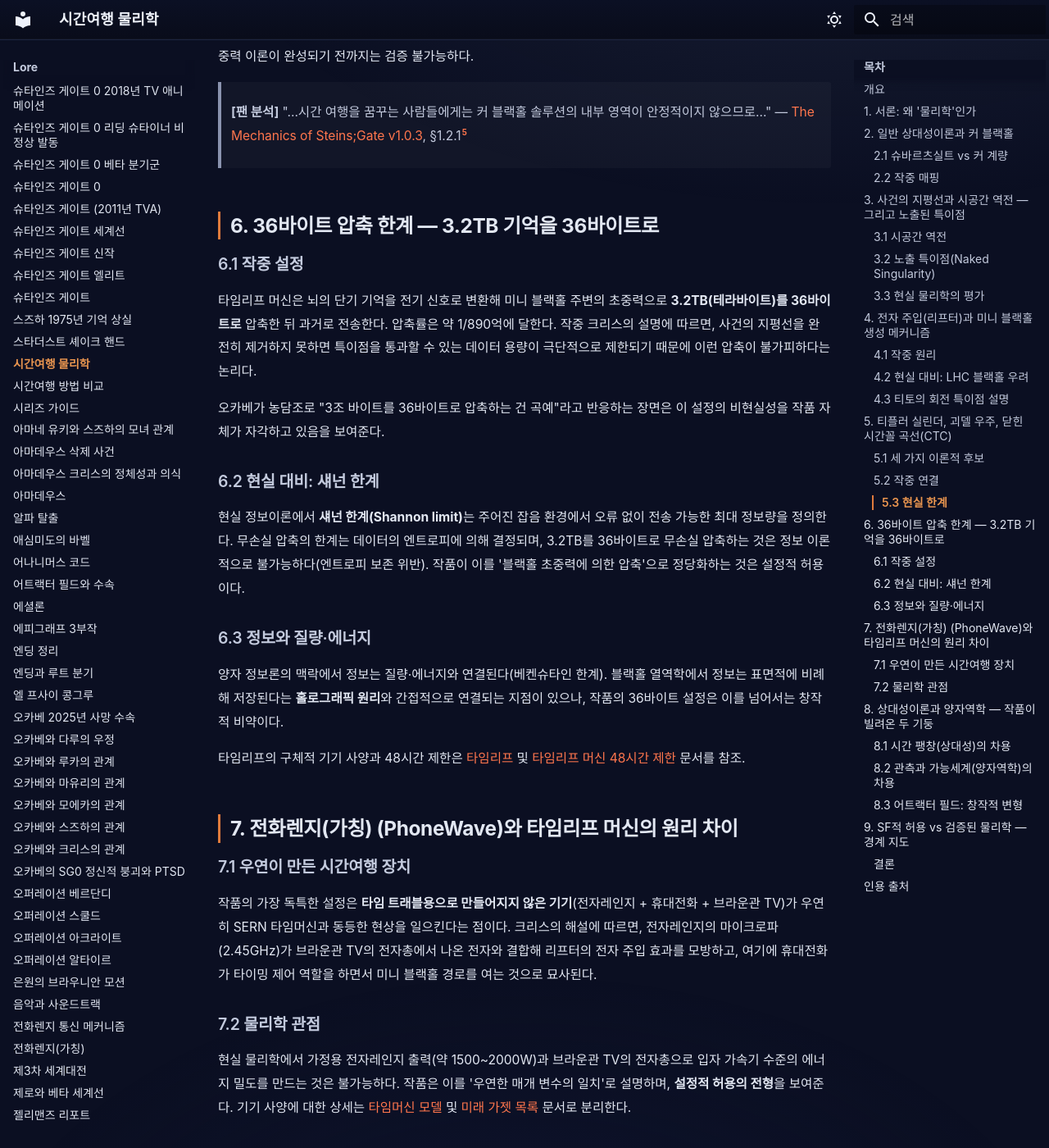
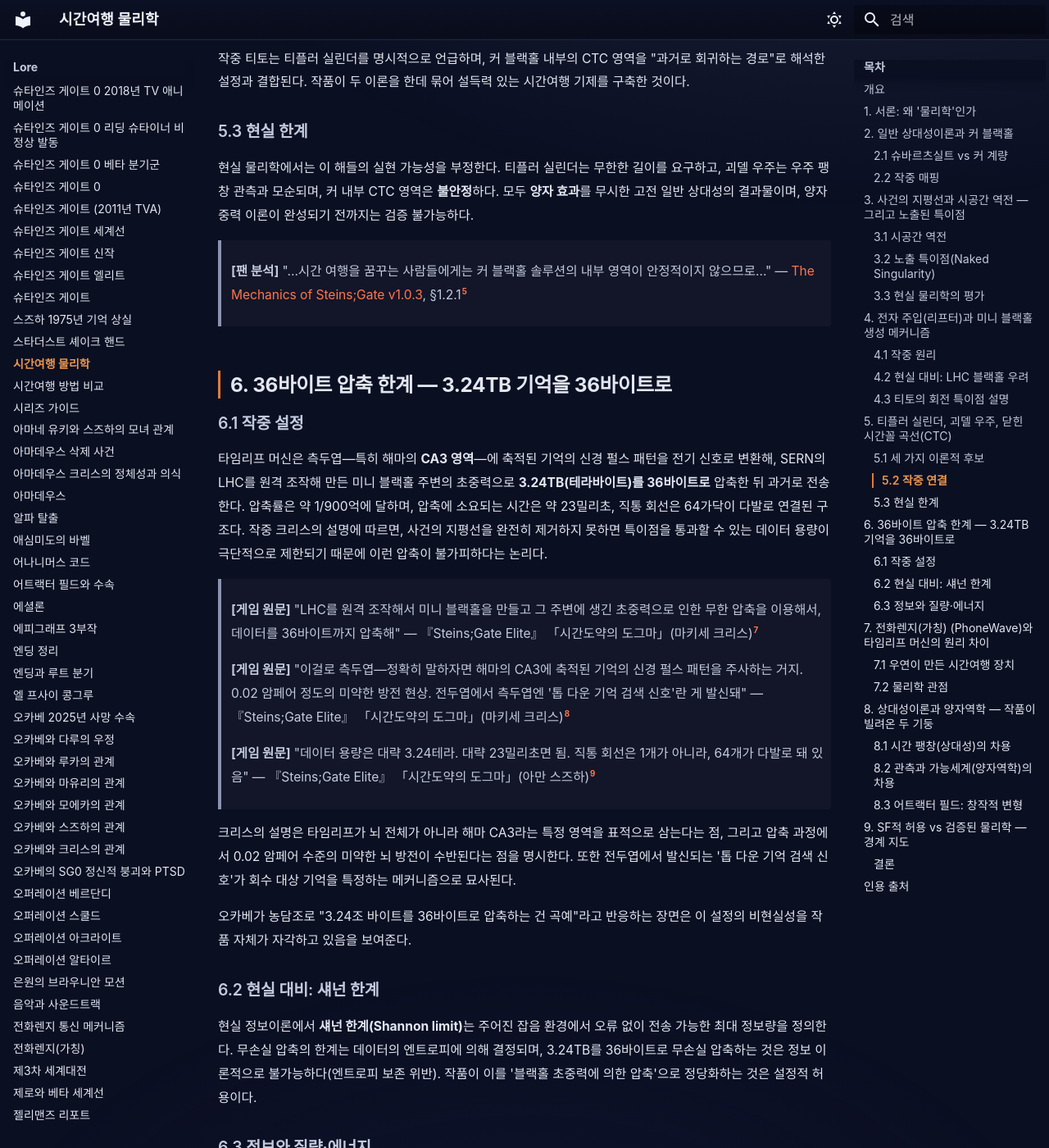
Before and after one commit to sgwiki/sgwiki.github.io, an MkDocs documentation site: the page built from wiki/lore/시간여행-물리학.md, in a window 1280 px wide and 1400 px high, scrolled down 4096 px. Shown: the whole window at 82% size. Built offline with MkDocs 1.6.1 and Material for MkDocs 9.7.7, drawn with Linux system fonts in a browser that asks for light colours; some web fonts are replaced; some of the changed text lies outside the part shown.

Commit message:
feat(wiki): 시간여행-물리학 — P10 86ea731b 패치 적용

```diff
--- a/wiki/lore/시간여행-물리학.md
+++ b/wiki/lore/시간여행-물리학.md
@@ -41,6 +41,10 @@ spoiler: endgame
 ### 3.2 노출 특이점(Naked Singularity)
 
 커 블랙홀에서 각운동량이 질량을 일정 수준 이상으로 웃돌면 사건의 지평선과 내부 지평선이 겹쳐져 완전히 사라진다. 그 결과 특이점이 드러나는 **벌거벗은(naked) 고리 특이점**이 된다. 사건의 지평선이라는 보호막이 없어지면 외부 관측자가 특이점 근처의 사건을 직접 관측할 수 있게 되며, 인과율이 파탄날 수 있다. 작품은 이 설정을 차용해 "전자 주입으로 사건의 지평선을 제거하면 특이점이 노출되고 시간 지연 문제가 해결된다"는 논리를 전개한다.
+
+> **[게임 원문]** "각운동량이 질량을 웃돌면 사건의 지평선 이벤트 호라이즌이 없어지고 특이점이 노출된 상태가 되는 점이야" — 『Steins;Gate Elite』 「시공 경계의 도그마」(마키세 크리스)[^6]
+
+이 대사는 작중 커 블랙홀을 시간여행의 토대로 삼는 설정의 핵심 근거로, 노출 특이점이 시간 지연 문제를 해결한다는 작품 논리의 출발점이다.
 
 ### 3.3 현실 물리학의 평가
 
@@ -96,17 +100,25 @@ SERN의 인체 실험 프로그램(Z 프로그램)과 젤리맨에 대한 상세
 
 > **[팬 분석]** "...시간 여행을 꿈꾸는 사람들에게는 커 블랙홀 솔루션의 내부 영역이 안정적이지 않으므로..." — [The Mechanics of Steins;Gate v1.0.3](../근거자료/비공식/mechanics-of-steins-gate/ch1.md), §1.2.1[^5]
 
-## 6. 36바이트 압축 한계 — 3.2TB 기억을 36바이트로
+## 6. 36바이트 압축 한계 — 3.24TB 기억을 36바이트로
 
 ### 6.1 작중 설정
 
-타임리프 머신은 뇌의 단기 기억을 전기 신호로 변환해 미니 블랙홀 주변의 초중력으로 **3.2TB(테라바이트)를 36바이트로** 압축한 뒤 과거로 전송한다. 압축률은 약 1/890억에 달한다. 작중 크리스의 설명에 따르면, 사건의 지평선을 완전히 제거하지 못하면 특이점을 통과할 수 있는 데이터 용량이 극단적으로 제한되기 때문에 이런 압축이 불가피하다는 논리다.
+타임리프 머신은 측두엽—특히 해마의 **CA3 영역**—에 축적된 기억의 신경 펄스 패턴을 전기 신호로 변환해, SERN의 LHC를 원격 조작해 만든 미니 블랙홀 주변의 초중력으로 **3.24TB(테라바이트)를 36바이트로** 압축한 뒤 과거로 전송한다. 압축률은 약 1/900억에 달하며, 압축에 소요되는 시간은 약 23밀리초, 직통 회선은 64가닥이 다발로 연결된 구조다. 작중 크리스의 설명에 따르면, 사건의 지평선을 완전히 제거하지 못하면 특이점을 통과할 수 있는 데이터 용량이 극단적으로 제한되기 때문에 이런 압축이 불가피하다는 논리다.
 
-오카베가 농담조로 "3조 바이트를 36바이트로 압축하는 건 곡예"라고 반응하는 장면은 이 설정의 비현실성을 작품 자체가 자각하고 있음을 보여준다.
+> **[게임 원문]** "LHC를 원격 조작해서 미니 블랙홀을 만들고 그 주변에 생긴 초중력으로 인한 무한 압축을 이용해서, 데이터를 36바이트까지 압축해" — 『Steins;Gate Elite』 「시간도약의 도그마」(마키세 크리스)[^7]
+
+> **[게임 원문]** "이걸로 측두엽—정확히 말하자면 해마의 CA3에 축적된 기억의 신경 펄스 패턴을 주사하는 거지. 0.02 암페어 정도의 미약한 방전 현상. 전두엽에서 측두엽엔 '톱 다운 기억 검색 신호'란 게 발신돼" — 『Steins;Gate Elite』 「시간도약의 도그마」(마키세 크리스)[^8]
+
+> **[게임 원문]** "데이터 용량은 대략 3.24테라. 대략 23밀리초면 됨. 직통 회선은 1개가 아니라, 64개가 다발로 돼 있음" — 『Steins;Gate Elite』 「시간도약의 도그마」(아만 스즈하)[^9]
+
+크리스의 설명은 타임리프가 뇌 전체가 아니라 해마 CA3라는 특정 영역을 표적으로 삼는다는 점, 그리고 압축 과정에서 0.02 암페어 수준의 미약한 뇌 방전이 수반된다는 점을 명시한다. 또한 전두엽에서 발신되는 '톱 다운 기억 검색 신호'가 회수 대상 기억을 특정하는 메커니즘으로 묘사된다.
+
+오카베가 농담조로 "3.24조 바이트를 36바이트로 압축하는 건 곡예"라고 반응하는 장면은 이 설정의 비현실성을 작품 자체가 자각하고 있음을 보여준다.
 
 ### 6.2 현실 대비: 섀넌 한계
 
-현실 정보이론에서 **섀넌 한계(Shannon limit)**는 주어진 잡음 환경에서 오류 없이 전송 가능한 최대 정보량을 정의한다. 무손실 압축의 한계는 데이터의 엔트로피에 의해 결정되며, 3.2TB를 36바이트로 무손실 압축하는 것은 정보 이론적으로 불가능하다(엔트로피 보존 위반). 작품이 이를 '블랙홀 초중력에 의한 압축'으로 정당화하는 것은 설정적 허용이다.
+현실 정보이론에서 **섀넌 한계(Shannon limit)**는 주어진 잡음 환경에서 오류 없이 전송 가능한 최대 정보량을 정의한다. 무손실 압축의 한계는 데이터의 엔트로피에 의해 결정되며, 3.24TB를 36바이트로 무손실 압축하는 것은 정보 이론적으로 불가능하다(엔트로피 보존 위반). 작품이 이를 '블랙홀 초중력에 의한 압축'으로 정당화하는 것은 설정적 허용이다.
 
 ### 6.3 정보와 질량·에너지
 
@@ -173,3 +185,7 @@ SERN의 인체 실험 프로그램(Z 프로그램)과 젤리맨에 대한 상세
 [^3]: [The Mechanics of Steins;Gate v1.0.3](../근거자료/비공식/mechanics-of-steins-gate/ch1.md) — §1.2.1, 커 블랙홀 고리 특이점·노출 특이점·내부 해 불안정성 명시 요약
 [^4]: [The Mechanics of Steins;Gate v1.0.3](../근거자료/비공식/mechanics-of-steins-gate/ch2.md) — §2.2.4 Physical Time Travel, 커 블랙홀 노출 특이점 조작에 의한 타임머신 작동 요약
 [^5]: [The Mechanics of Steins;Gate v1.0.3](../근거자료/비공식/mechanics-of-steins-gate/ch1.md) — §1.2.1, 커 블랙홀 내부 해의 불안정성·양자 중력 필요성 요약
+[^6]: 『Steins;Gate Elite』 「시공 경계의 도그마」 — 마키세 크리스의 커 블랙홀 노출 특이점 설명 직접 인용
+[^7]: 『Steins;Gate Elite』 「시간도약의 도그마」 — 마키세 크리스의 타임리프 36바이트 압축 메커니즘(LHC 원격 조작·미니 블랙홀 초중력 압축) 직접 인용
+[^8]: 『Steins;Gate Elite』 「시간도약의 도그마」 — 마키세 크리스의 CA3 해마 주사·0.02A 방전·톱다운 기억 검색 신호 설명 직접 인용 (3문장 인용 상한)
+[^9]: 『Steins;Gate Elite』 「시간도약의 도그마」 — 아만 스즈하(다루)의 데이터 용량 3.24TB·23ms 압축 시간·64가닥 직통 회선 사양 인용
```
